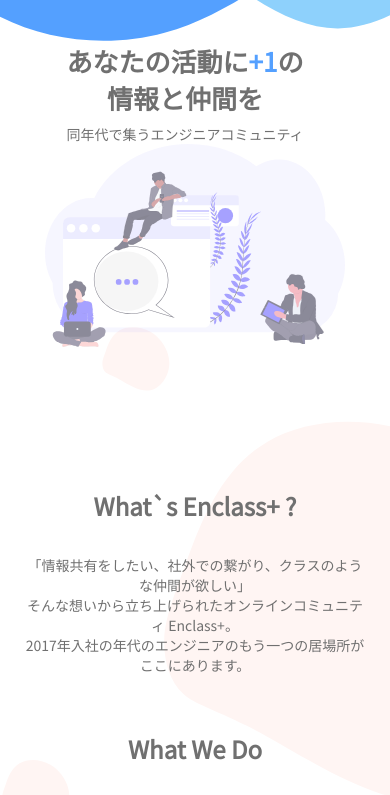
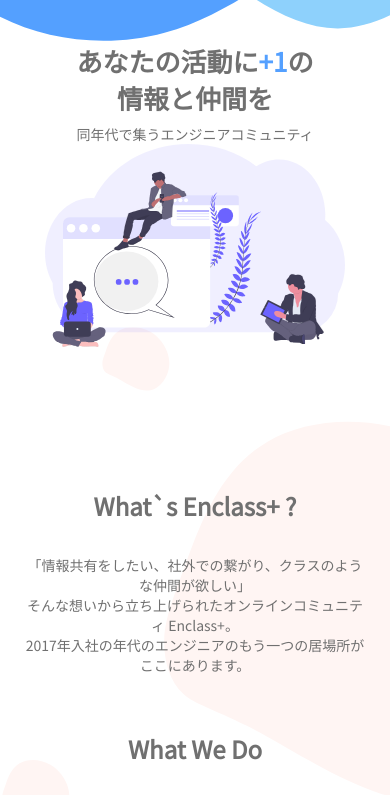
Before and after one commit to SyoheiYamaki/enclass_lp, a plain HTML site: page index.html in a window 390 px wide. Shown: the part 38-833 px from the top of the page. Drawn offline with nearby package versions, Linux system fonts and the light colour scheme.

Commit message:
modify css

```diff
--- a/index.css
+++ b/index.css
@@ -524,7 +524,6 @@
   }
   .top-left-img {
     width: 300px;
-    opacity: 0.6;
   }
   .top-title {
     font-size: 26px;
@@ -535,6 +534,7 @@
   }
   .top-right {
     text-align: center;
+    margin: auto;
   }
   .description {
     margin-bottom: 56px;
```
